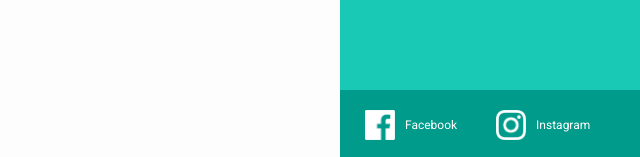
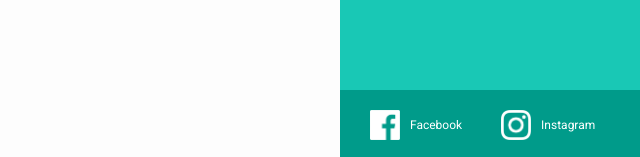
Before and after one commit to eduardofiorezi/carolinanascimentointeriores, a Jekyll site: the page built from imprensa.html, in a window 1280 px wide. Shown: the part 740-897 px from the top of the page, without its empty margins (640-1280 px from the left). Built offline with Jekyll 4.4.1, drawn with Linux system fonts in a browser that asks for light colours.

Commit message:
Improv on social bar

```diff
--- a/_sass/_layout.scss
+++ b/_sass/_layout.scss
@@ -69,7 +69,7 @@
 
 .social {
     background: $main-green-dark;
-    padding: 20px 25px;
+    padding: 20px 30px;
     margin: 0;
     position: absolute;
     bottom: 0;
```
